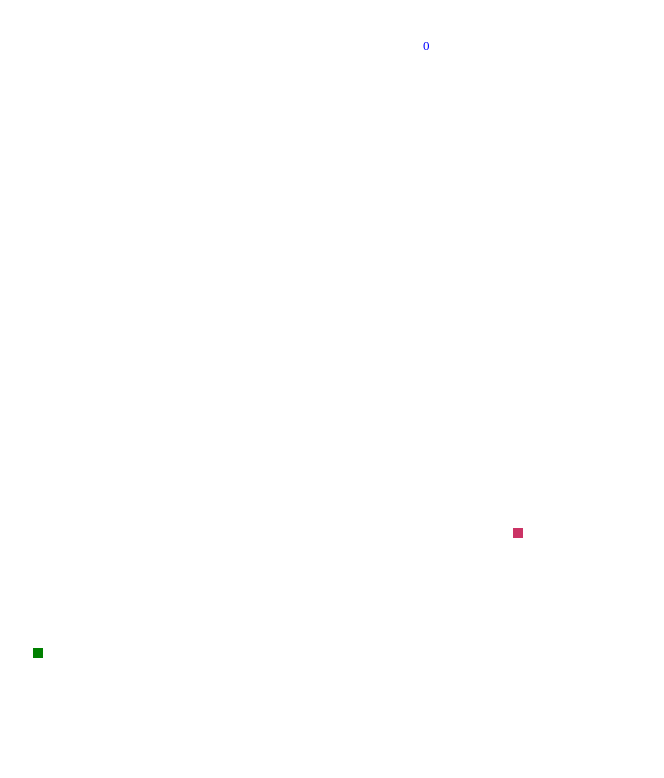
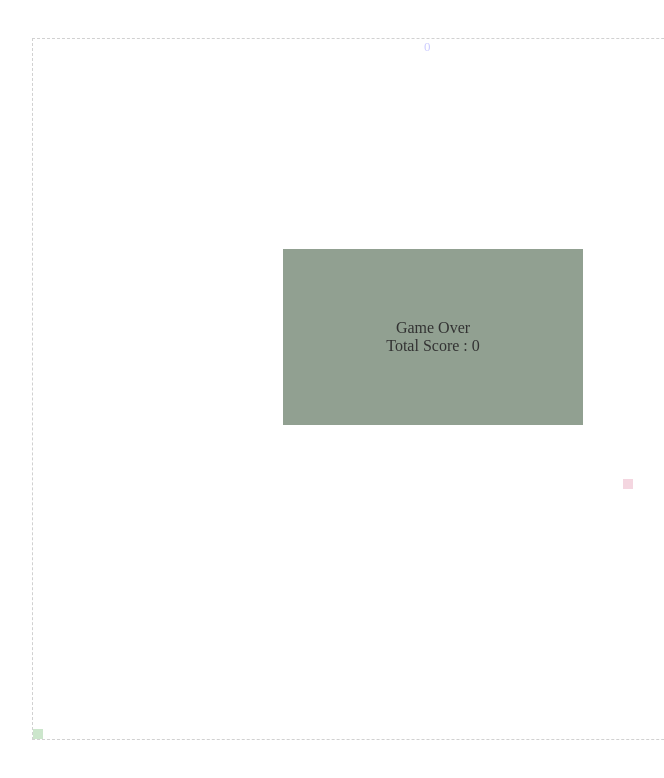
Before and after one commit to woosungchu/snake-games, an Electron app: page node/index.html in a window 800 px wide. Shown: the top 778 px of the page, without its empty margins (95-759 px from the left). Drawn offline with Linux system fonts and the light colour scheme.

Commit message:
css alert-message & fix border range

```diff
--- a/node/index.html
+++ b/node/index.html
@@ -7,14 +7,14 @@
 </head>
 <style>
 body {padding: 30px 20px; min-width : 1000px; min-height : 850px;}
-#container {position:relative;width:800px;height:700px;margin:0 auto;}
+#container {position:relative;width:800px;height:700px;margin:0 auto; border:0.2px dashed #d1d1d1;}
 .snakeParts { position : absolute; background-color:green; width:10px;height:10px}
 .cherry { position : absolute; background-color: #cb3365; width:10px;height:10px}
 .score { position : absolute; color:blue; font-size:13px;}
 
 #over, #paused { display:none; }
-#container > #over, #container > #paused {display:block; position : relative; width:100%;height:100%;background-color: #848A91; opacity:0.5;}
-#over .alert-message, #paused .alert-message {position:relative; width:30%;height:200px; margin: 0px auto; text-align: center;top: 30%; line-height:200px;}
+#container > #over, #container > #paused {display:block; position : relative; width:100%;height:100%;background-color: white; opacity:0.8;}
+#over .alert-message, #paused .alert-message {position: relative; width:30%; margin: 0px auto; text-align: center; background-color: #768976; top: 30%; padding:70px 30px;}
 
 #container.dev {opacity:0.1;}
 </style>
@@ -22,8 +22,8 @@ body {padding: 30px 20px; min-width : 1000px; min-height : 850px;}
 <body>
 
 	<div id="container"></div>
-	<div id="over"><div class="alert-message">Testing... Over</div></div>
-	<div id="paused"><div class="alert-message">Testing... Over</div></div>
+	<div id="over"><div class="alert-message"><span>Game Over</span><br/><span id="final-score"></span></div></div>
+	<div id="paused"><div class="alert-message">Paused</div></div>
 
 </body>
 </html>
--- a/node/snake.js
+++ b/node/snake.js
@@ -5,8 +5,8 @@ window.onload = function WindowLoad(event) {
 var App = {container:null,over:null,paused:null,game:null,keyHandler:null};
 var UP=0, DOWN=1, LEFT=2, RIGHT=3, SCALE=10;
 var pixelSize = 10;
-var limitH = 78;
-var limitW = 66;
+var limitH = 70;
+var limitW = 80;
 
 function main(){
 	App.container = document.getElementById('container');
@@ -25,7 +25,7 @@ Game = function(container){
 	this.score = 0;
 	this.over = false;
 	this.paused = false;
-	this.speed = 4/10;
+	this.speed = 2/10;
 	this.interval = null;
 
 	this.run = function(){
@@ -67,6 +67,7 @@ Game = function(container){
 			}
 			if(this.over && this.container.querySelector('#over') == null){
 				this.container.appendChild(App.over);
+				document.getElementById('final-score').innerText = ' Total Score : ' + this.score
 			}
 		}
 	};
@@ -93,19 +94,19 @@ Snake = function(container){
 			this.snakeParts.push(new Point(this.head.x, this.head.y));
 			// start
 			if (this.direction == UP){
-				if(this.head.y -1>=0&&this.noTailAt(this.head.x,this.head.y-1))
+				if(this.head.y>=0&&this.noTailAt(this.head.x,this.head.y-1))
 					this.head=new Point(this.head.x, this.head.y - 1);
 				else game.over=true;
 			}else if (this.direction == DOWN){
-				if(this.head.y +1< (limitW+1)&&this.noTailAt(this.head.x,this.head.y+1))
+				if(this.head.y< limitH &&this.noTailAt(this.head.x,this.head.y+1))
 					this.head=new Point(this.head.x, this.head.y + 1);
 				else game.over=true;
 			}else if (this.direction == LEFT){
-				if(this.head.x -1>=0&&this.noTailAt(this.head.x-1,this.head.y))
+				if(this.head.x>0&&this.noTailAt(this.head.x-1,this.head.y))
 					this.head=new Point(this.head.x - 1, this.head.y);
 				else game.over=true;
 			}else if (this.direction == RIGHT){
-				if(this.head.x +1< (limitH+1)&&this.noTailAt(this.head.x+1,this.head.y))
+				if(this.head.x< limitW &&this.noTailAt(this.head.x+1,this.head.y))
 					this.head=new Point(this.head.x + 1, this.head.y);
 				else game.over=true;
 			}
```
